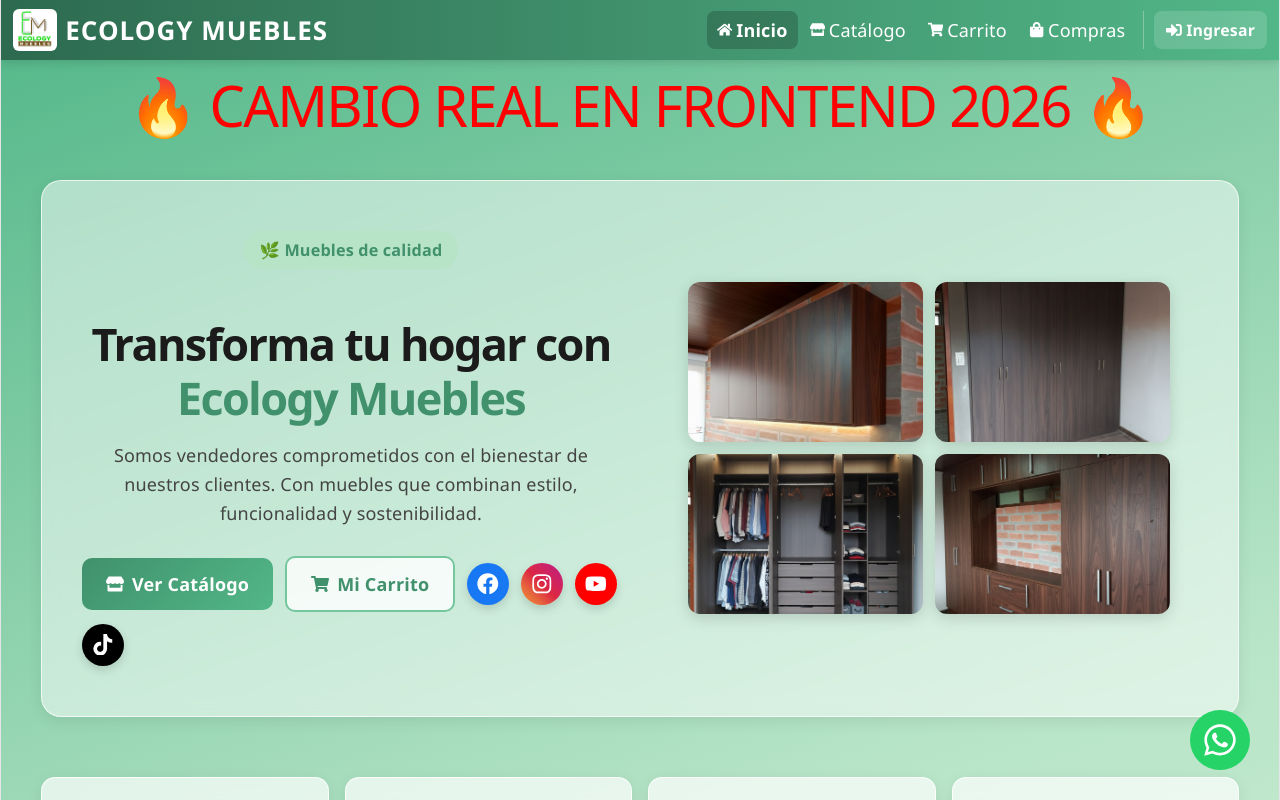
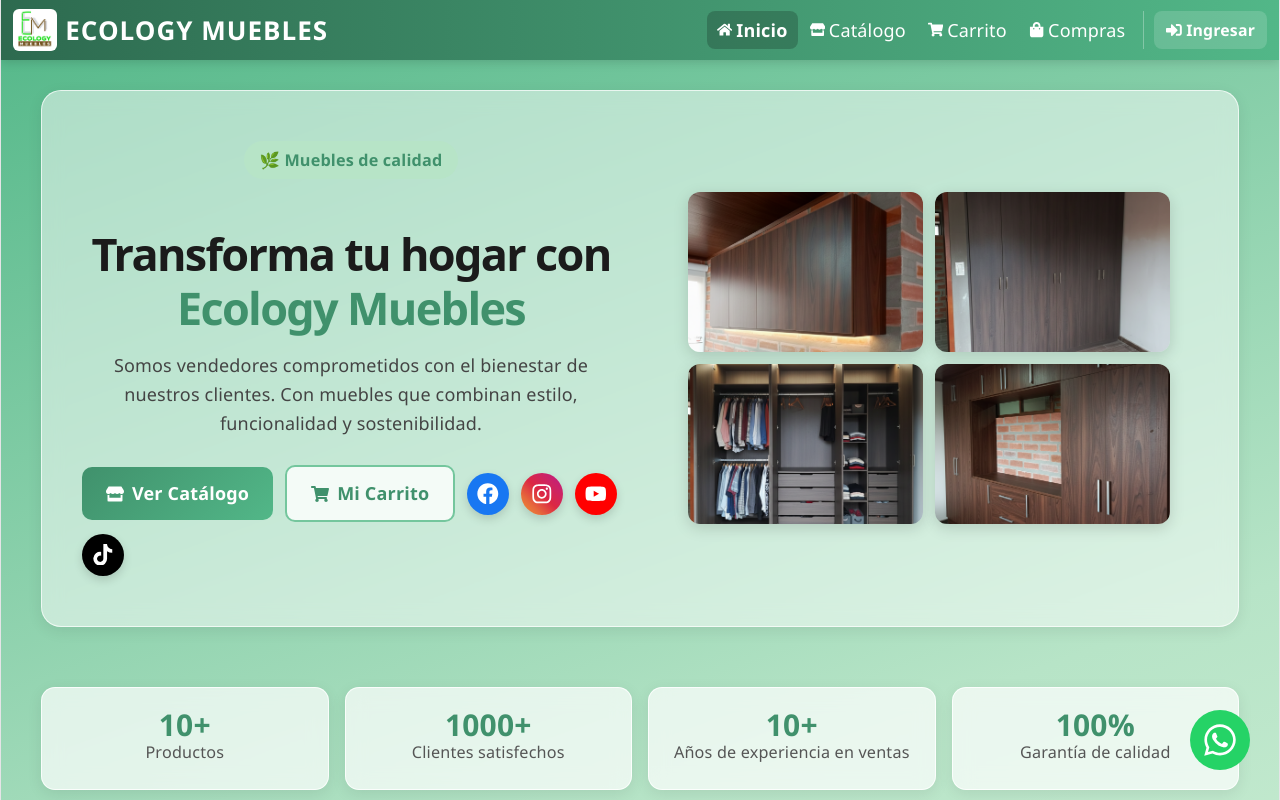
Before and after one commit to svayas5237/catalogo-muebles, a React (Vite) app: page / in a window 1280 px wide. Shown: the top 800 px of the page. Built offline with nearby package versions, Linux system fonts and the light colour scheme.

Commit message:
add vite azure deploy workflow

```diff
--- a/src/App.jsx
+++ b/src/App.jsx
@@ -24,12 +24,6 @@ function App() {
     <BrowserRouter future={{ v7_startTransition: true, v7_relativeSplatPath: true }}>
       <div className="app-wrapper">
         <Navbar />
-
-        {/* 🔥 CAMBIO DE PRUEBA PARA DEPLOY */}
-        <h1 style={{ textAlign: "center", color: "red" }}>
-          🔥 CAMBIO REAL EN FRONTEND 2026 🔥
-        </h1>
-
         <main className="main-content">
           <Routes>
             {/* Público */}
@@ -42,8 +36,7 @@ function App() {
             <Route path="/sin-permiso" element={<SinPermiso />} />
             <Route path="/compras" element={<Compras />} />
             <Route path="/registrarse" element={<Registrarse />} />
-
-            {/* Ventas */}
+            {/* Ventas — vendedor con permiso o gerente */}
             <Route path="/ventas" element={
               <RoleRoute roles={['vendedor', 'gerente']} permiso="ventas">
                 <Ventas />
@@ -63,7 +56,7 @@ function App() {
               </RoleRoute>
             } />
 
-            {/* Gerente o vendedor */}
+            {/* Gerente o vendedor con permiso */}
             <Route path="/categorias" element={
               <RoleRoute roles={['gerente', 'vendedor']} permiso="categorias">
                 <Categorias />
@@ -83,7 +76,6 @@ function App() {
             } />
           </Routes>
         </main>
-
         <Footer />
       </div>
     </BrowserRouter>
```
